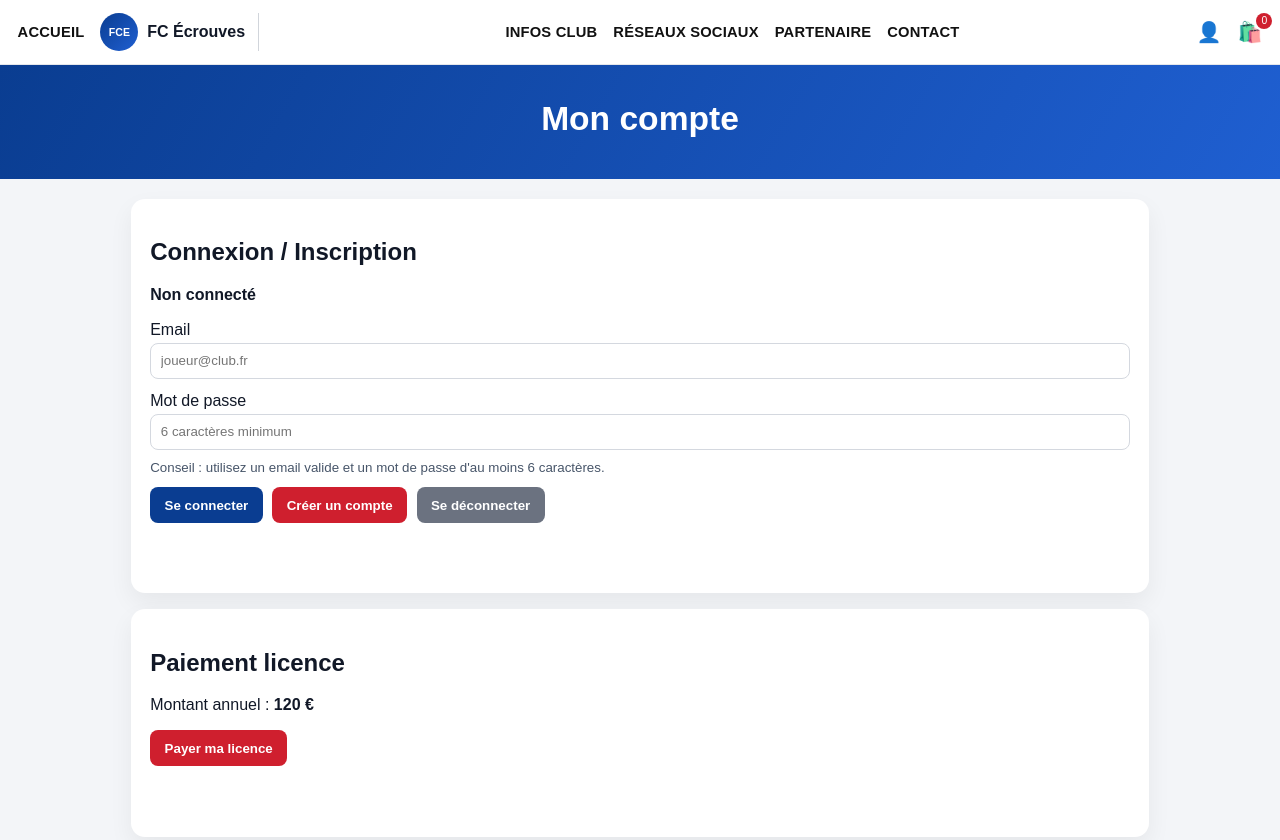
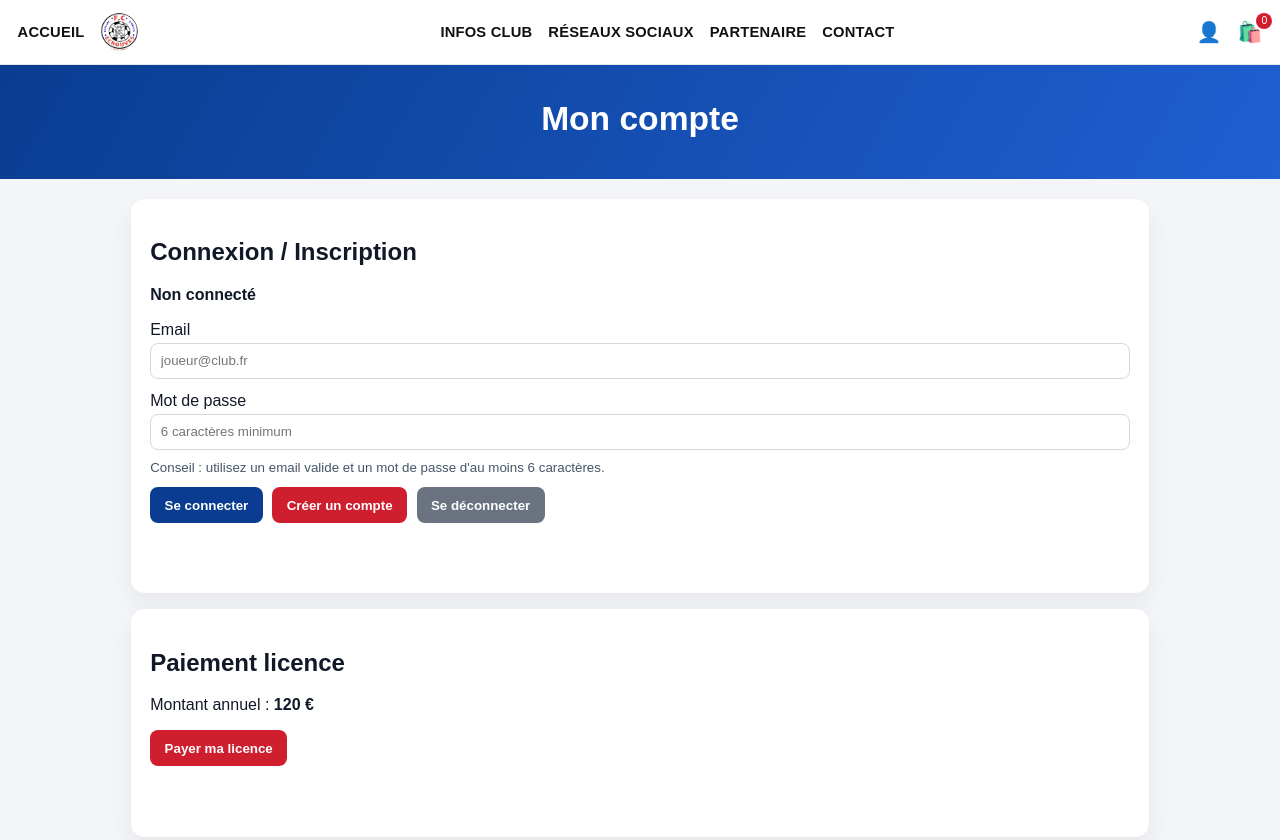
Before and after one commit to recyclage/FC-ECROUVES, a plain HTML site: page compte.html in a window 1280 px wide. Shown: the top 840 px of the page. Drawn offline with Linux system fonts and the light colour scheme; no server answers.

Commit message:
Update compte.html

```diff
--- a/compte.html
+++ b/compte.html
@@ -11,7 +11,7 @@
       <div class="top-menu">
         <div class="top-left">
           <a class="nav-link" href="index.html">Accueil</a>
-          <div class="logo-block"><div class="logo-circle">FCE</div><strong>FC Écrouves</strong></div>
+          <img src="images/logo.FCE.png" alt="Logo FC Écrouves" class="logo-image">
         </div>
         <nav class="top-center">
           <a class="nav-link" href="infos.html">Infos club</a>
```
